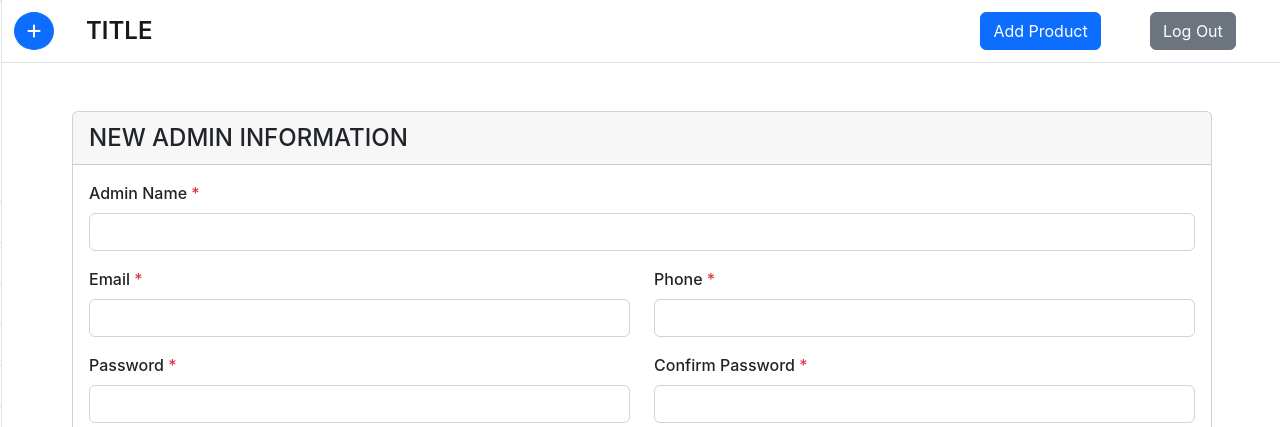
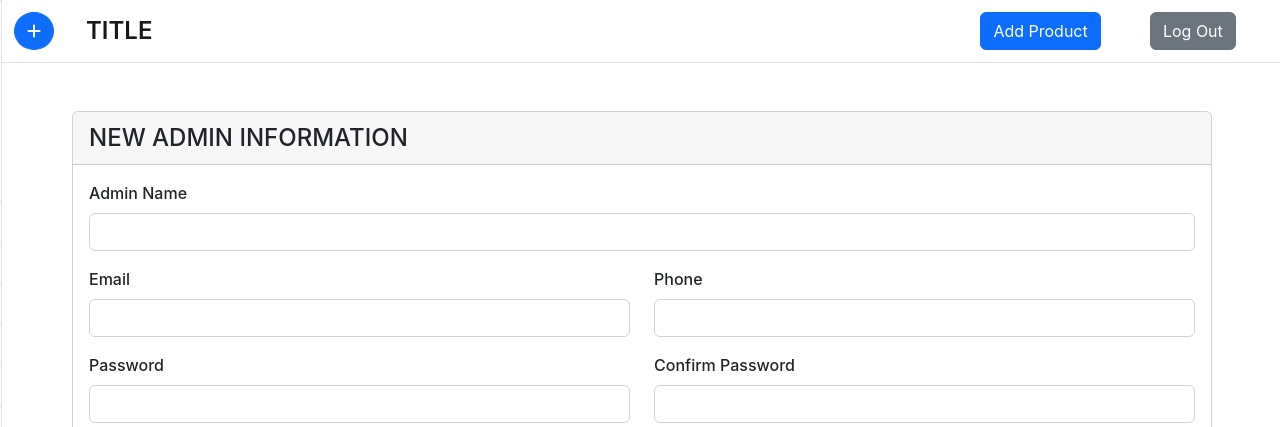
Before and after one commit to faizscripts/apple, a Next.js app: page /admin/admins/new in a window 1280 px wide. Shown: the top 427 px of the page. Built offline with nearby package versions, Linux system fonts and the light colour scheme.

Commit message:
Redux toolkit update

```diff
--- a/pages/admin/admins/new.js
+++ b/pages/admin/admins/new.js
@@ -2,13 +2,14 @@ import { useState } from "react";
 import Link from "next/link";
 import { useRouter } from "next/router";
 import axios from "axios";
-import { connect } from "react-redux";
-import { updateAdmin } from "../../../store/admin/action";
 import AdminLayout from "../../../layout/AdminLayout";
 import { printError } from "../../../utils/helpers";
+import {setAdmin} from "../../../redux/features/admin";
+import {useDispatch} from "react-redux";
 
-function New({ updateAdmin }) {
+function New() {
     const router = useRouter()
+    const dispatch = useDispatch()
 
     const [admin_name, setAdminName] = useState("")
     const [email, setEmail] = useState("")
@@ -26,7 +27,7 @@ function New({ updateAdmin }) {
             const response = await axios.post("/api/admin/admins", {admin_name, email, phone, password, confirm})
 
             if (response.data._id) {
-                updateAdmin(response.data)
+                dispatch(setAdmin({adminCredentials: response.data}))
                 await router.push("/admin/admins")
                 setProcessing(false)
             } else {
@@ -49,30 +50,30 @@ function New({ updateAdmin }) {
                 {printError(formError.unexpected)}
                 <form onSubmit={onFormSubmit}>
                     <div className="mb-3 form-group">
-                        <label htmlFor="admin_name" className="form-label" required>Admin Name</label>
+                        <label htmlFor="admin_name" className="form-label" >Admin Name</label>
                         <input name="admin_name" type="text" className="form-control" id="admin_name" aria-describedby="admin_name" value={admin_name} onChange={e => setAdminName(e.target.value)} required/>
                     </div>
                     <div className="row">
                         <div className="mb-3 col-md-6 form-group">
-                            <label htmlFor="email" className="form-label" required>Email</label>
+                            <label htmlFor="email" className="form-label" >Email</label>
                             <input name="email" type="email" className="form-control" id="email" aria-describedby="email" value={email} onChange={e => setEmail(e.target.value)} required/>
                             {printError(formError.email)}
 
                         </div>
                         <div className="mb-3 col-md-6 form-group">
-                            <label htmlFor="phone" className="form-label" required>Phone</label>
+                            <label htmlFor="phone" className="form-label" >Phone</label>
                             <input name="phone" type="number" className="form-control" id="phone" aria-describedby="phone" value={phone} onChange={e => setPhone(e.target.value)} required/>
                             {printError(formError.phone)}
                         </div>
                     </div>
                     <div className="row">
                         <div className="mb-3 col-md-6 form-group">
-                            <label htmlFor="password" className="form-label" required>Password</label>
+                            <label htmlFor="password" className="form-label" >Password</label>
                             <input name="password" type="password" className="form-control" id="password" aria-describedby="password" value={password} onChange={e => setPassword(e.target.value)} required/>
                             {printError(formError.validate)}
                         </div>
                         <div className="mb-3 col-md-6 form-group">
-                            <label htmlFor="confirm" className="form-label" required>Confirm Password</label>
+                            <label htmlFor="confirm" className="form-label" >Confirm Password</label>
                             <input name="confirm" type="password" className="form-control" id="confirm" aria-describedby="confirm" value={confirm} onChange={e => setConfirm(e.target.value)} required/>
                         </div>
                     </div>
@@ -91,4 +92,4 @@ function New({ updateAdmin }) {
 
 New.pageLayout = AdminLayout
 
-export default connect(null, {updateAdmin})(New)
+export default New
```
